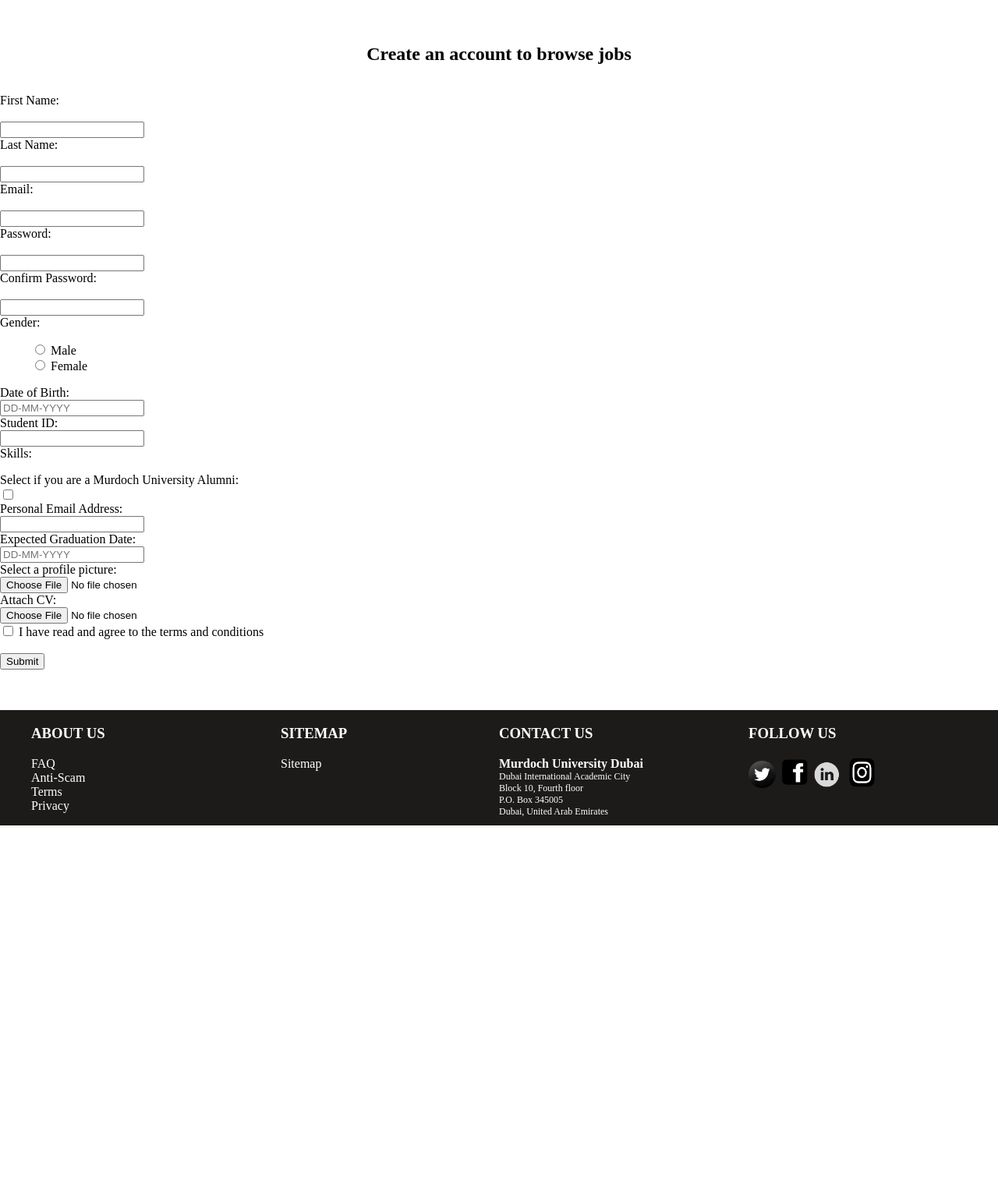
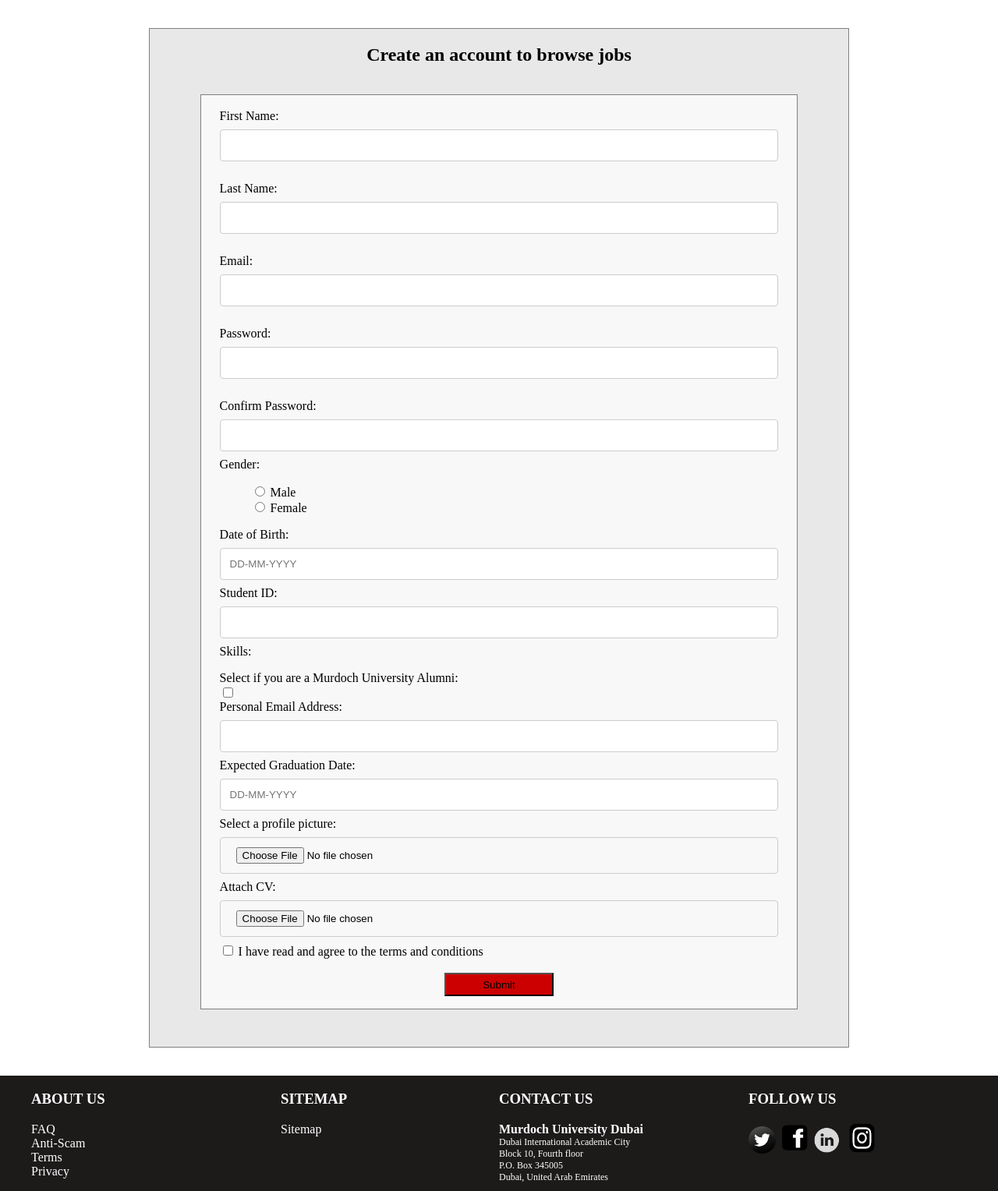
Before and after one commit to roan-varghese/DjangoUnlimited, a Django app: page /student/student_registration in a window 1280 px wide. Shown: the part 162-1690 px from the top of the page at 78% size. Before the commit the page ends 1221 px from the top, so only its background shows below. Run offline with Django 3.2, Linux system fonts and the light colour scheme; data that the repository does not hold is empty.

Commit message:
The styling of student_registration.html has been made through the new css file named Registor.css

```diff
--- a/DjangoUnlimited/Templates/student_registration.html
+++ b/DjangoUnlimited/Templates/student_registration.html
@@ -2,7 +2,7 @@
 <!-- Stylesheet -->
 {% block css %}
     <link rel="stylesheet" rel = "text/css" href="{% static 'css/Stylesheet.css' %}"/>
-    <link rel="stylesheet" type = "text/css" href="{% static 'css/Registration.css' %}"/>
+    <link rel="stylesheet" type = "text/css" href="{% static 'css/Registor.css' %}"/>
 {% endblock css %}
 
 <!DOCTYPE html>
@@ -52,18 +52,17 @@
 <body onload="disable_fields(document.getElementById('id_alumni_status').checked)">
 
 <br><br>
-     <div class = "page">
+     <div class = "overall-page">
 
-        <div class = "container" >
-            <div class = "page"> </div>
+        <div class = "inside-container" >
+            <div class = "overall-page"> </div>
             <h2 align = "center">Create an account to browse jobs</h2><br>
-            <div class = "container2">
+            <div class = "inside-container2">
                 <form method="post" action="student_registration">
                     {% csrf_token %}
 
                     {% for field in user_form %}
-                        <div class = "Col1">{{ field.label }}: </div>
-                        <br>
+                       <br> <div class = "Col1">{{ field.label }}: </div>
                         <div class = "Col2">{{ field }}</div>
                     {% endfor %}
 
@@ -76,11 +75,12 @@
                     <input type="checkbox" name="terms" required>
                   <label>I have read and agree to the terms and conditions</label><br><br>
 
-        <input type="submit">
+        <div style="text-align:center;">
+            <input type="submit" style=" background-color:rgb(204,0,0); width: 140px; height:30px; margin: 0 auto;"/> </div>
                 </form>
             </div>
         </div>
-        <br><br>
+        <br>
 
     <!-- this displays any errors during submission -->
     <div>
@@ -89,6 +89,7 @@
         {% endfor %}
     </div></div>
 </body>
+<br><br>
 <!--This is the begining of the footer!-->
     <footer>
         <div class = "main">
--- a/DjangoUnlimited/static/css/Registor.css
+++ b/DjangoUnlimited/static/css/Registor.css
@@ -57,3 +57,13 @@ input[type=password], select {
   border-radius: 4px;
   box-sizing: border-box;
 }
+input[type="file"] {
+width: 100%;
+  padding: 12px 20px;
+  margin: 8px 0;
+  display: inline-block;
+  border: 1px solid #ccc;
+  border-radius: 4px;
+  box-sizing: border-box;
+
+}
```
